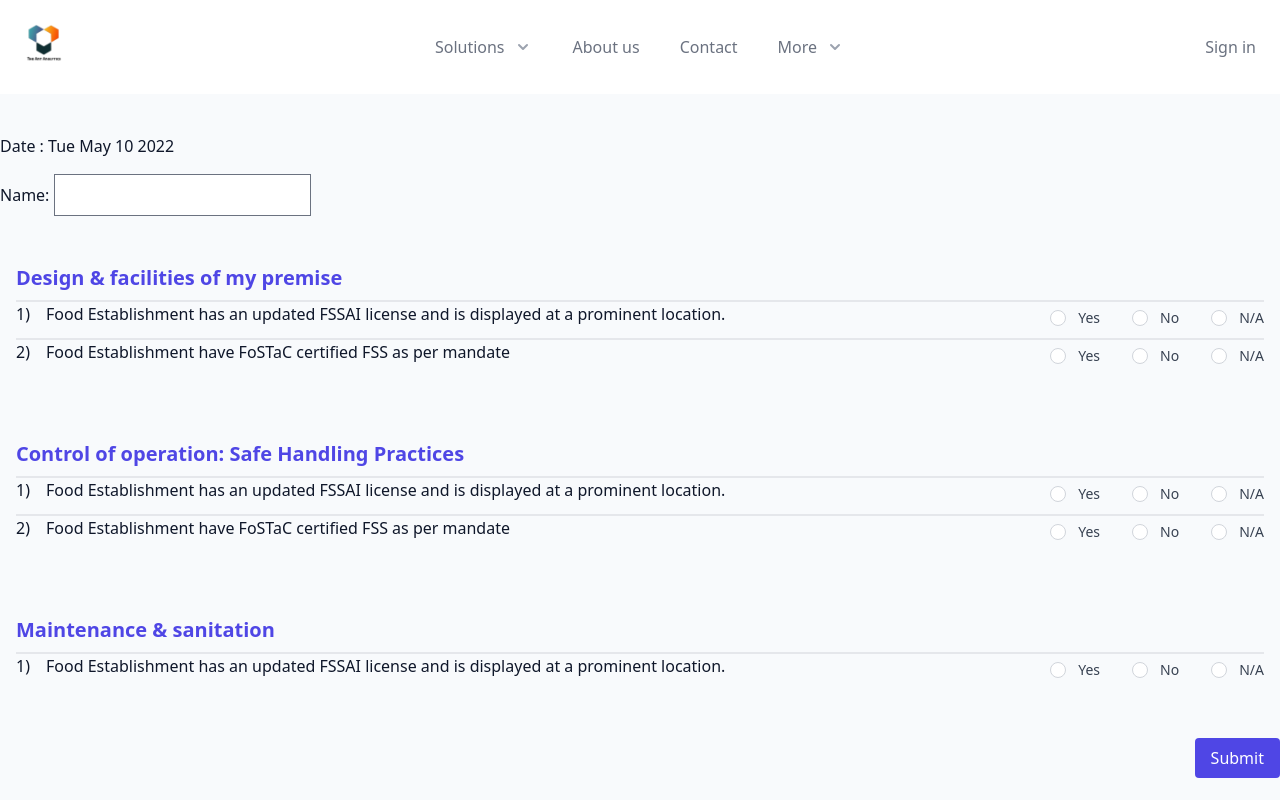
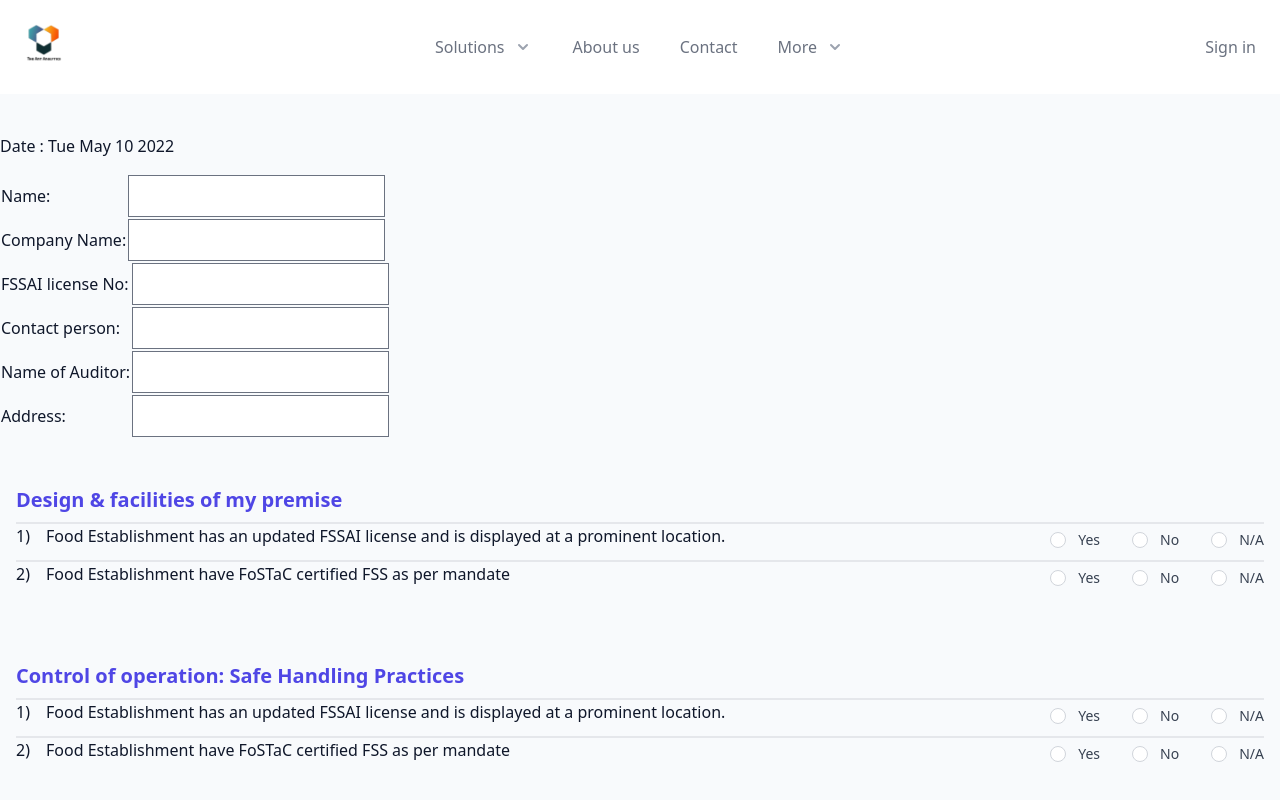
Before and after one commit to AntAnalytics/ant-app, a Next.js app: page /checklist/1 in a window 1280 px wide. Shown: the top 800 px of the page. Built offline with nearby package versions, Linux system fonts and the light colour scheme.

Commit message:
nam updated

```diff
--- a/pages/checklist/[checklist].tsx
+++ b/pages/checklist/[checklist].tsx
@@ -30,8 +30,56 @@ const CheckListPage: NextPage = () => {
         <form onSubmit={handleSubmit(onSubmit)}>
           <div className=''>
             <p>Date : {new Date().toDateString()}</p>
-            <label htmlFor='name'>Name: </label>
-            <input type='text' />
+            <table>
+              <tr>
+                <td>
+                  <label htmlFor='name'>Name: </label>
+                </td>
+                <td>
+                  <input type='text' required />
+                </td>
+              </tr>
+              <tr>
+                <td>
+                  <label htmlFor='companyName'>Company Name: </label>
+                </td>
+                <td>
+                  <input type='text' required />
+                </td>
+              </tr>
+            </table>
+            <tr>
+              <td>
+                <label htmlFor='licenseNo'>FSSAI license No: </label>
+              </td>
+              <td>
+                <input type='text' required />
+              </td>
+            </tr>
+            <tr>
+              <td>
+                <label htmlFor='person'>Contact person: </label>
+              </td>
+              <td>
+                <input type='text' required />
+              </td>
+            </tr>
+            <tr>
+              <td>
+                <label htmlFor='auditor'>Name of Auditor: </label>
+              </td>
+              <td>
+                <input type='text' required />
+              </td>
+            </tr>
+            <tr>
+              <td>
+                <label htmlFor='address'> Address: </label>
+              </td>
+              <td>
+                <input type='text' required />
+              </td>
+            </tr>
           </div>
           {test.map((section, sIndex) => (
             <div key={section.id} className='my-8 p-4'>
```
